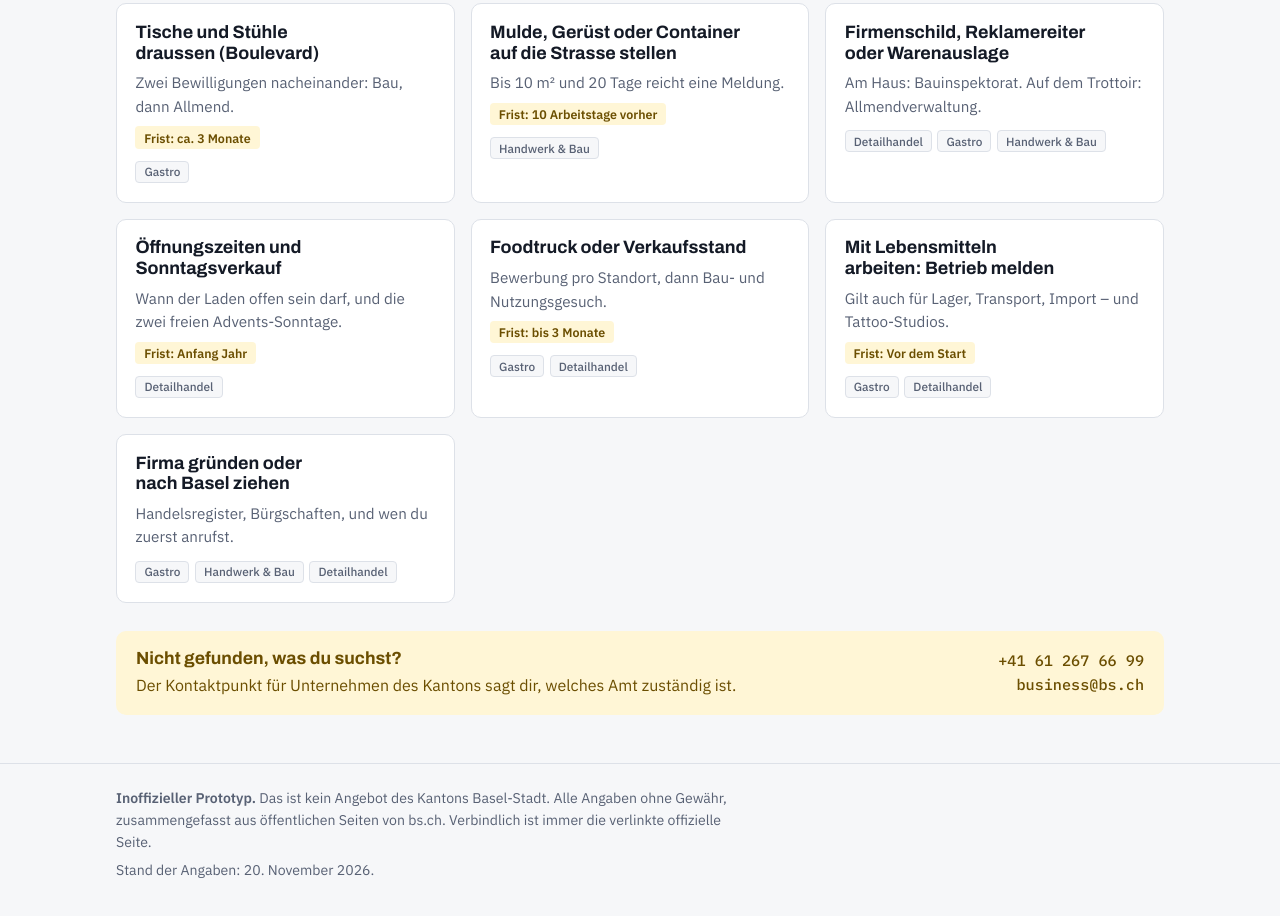
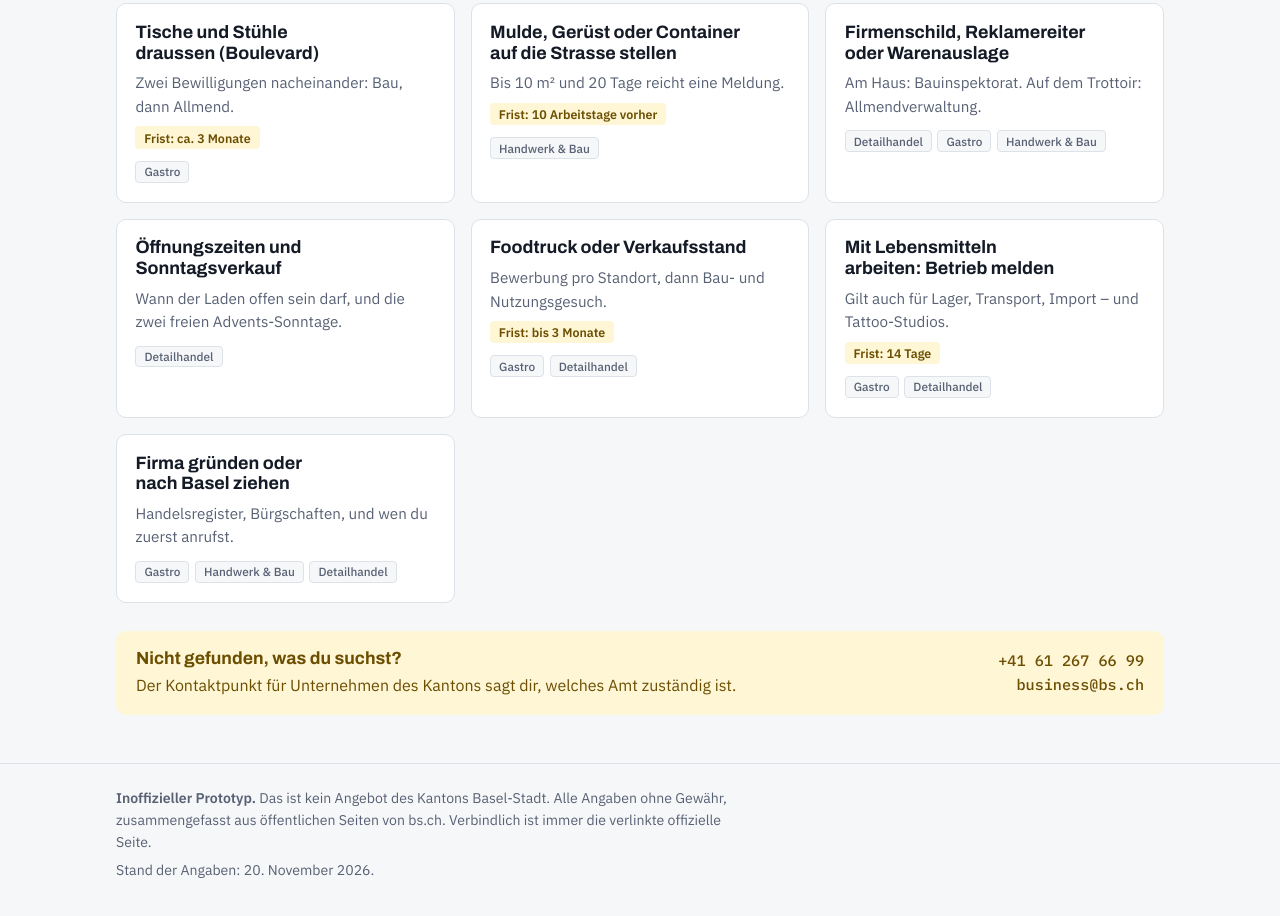
Before and after one commit to eileenmaria98-ai/KMU-App, a plain HTML site: page index.html in a window 1280 px wide. Shown: the part 1382-2298 px from the top of the page. Drawn offline with Linux system fonts and the light colour scheme.

Commit message:
Fristen: unklare Einträge entfernt
Co-Authored-By: Claude Opus 5.5 <noreply@anthropic.com>
Claude-Session: https://claude.ai/code/session_01JMWHqR4owTRDH3Rkvvbdym

```diff
--- a/index.html
+++ b/index.html
@@ -685,9 +685,8 @@ const FRISTEN = {
   "restaurant-eroeffnen": [["ca. 1 Monat", "Entscheid über die Betriebsbewilligung, ab vollständigen Unterlagen"], ["Vor Eröffnung", "Ohne Bewilligung darfst du nicht eröffnen"], ["14 Tage", "Änderungen am Lebensmittelbetrieb ans Kantonslabor melden"]],
   boulevard: [["ca. 3 Monate", "Entscheid über die Nutzungsbewilligung ab Gesuch – für den Sommer früh einreichen"], ["ab 23 Uhr", "Nachtruhe draussen"]],
   "mulde-geruest": [["10 Arbeitstage vorher", "Meldung Kleinstnutzung (bis 10 m², max. 20 Tage). Kein Einwand innert 5 Arbeitstagen = ok"], ["2 Wochen vorher", "Gesuch für Mulde, Gerüst, Umschlagplatz"], ["3 Monate vorher", "Gesuch für Kran, Containerbühne"]],
-  oeffnungszeiten: [["Anfang Jahr", "Die zwei freien Advents-Sonntage stehen im Kantonsblatt"]],
   foodtruck: [["bis 3 Monate", "Bau- und Nutzungsgesuch nach der Zusage"], ["Jährlich", "Bewilligung pro Saison neu beantragen"]],
-  "lebensmittel-melden": [["Vor dem Start", "Betrieb beim Kantonslabor melden"], ["14 Tage", "Änderungen und Schliessung melden"]],
+  "lebensmittel-melden": [["14 Tage", "Änderungen und Schliessung melden"]],
   "baustelle-entschaedigung": [["Ab Tag 1", "Umsatz, Fotos und Sperrungen dokumentieren"], ["3–6 Monate", "Kürzere Sperrungen führen in der Regel zu keiner Entschädigung"], ["10 Jahre", "Verjährung ab Beginn der Immissionen"]],
   baubewilligung: [["2 Wochen vorher", "Meldung ans BGI vor Arbeitsbeginn; Prüfung meist innert 2 Wochen"], ["2 Monate vorher", "Zusätzlich an die Denkmalpflege, wenn Schutzzone oder Denkmal"], ["Vor Baubeginn", "Bei Baubewilligung erst bauen, wenn der Entscheid da ist"]]
 };
```
